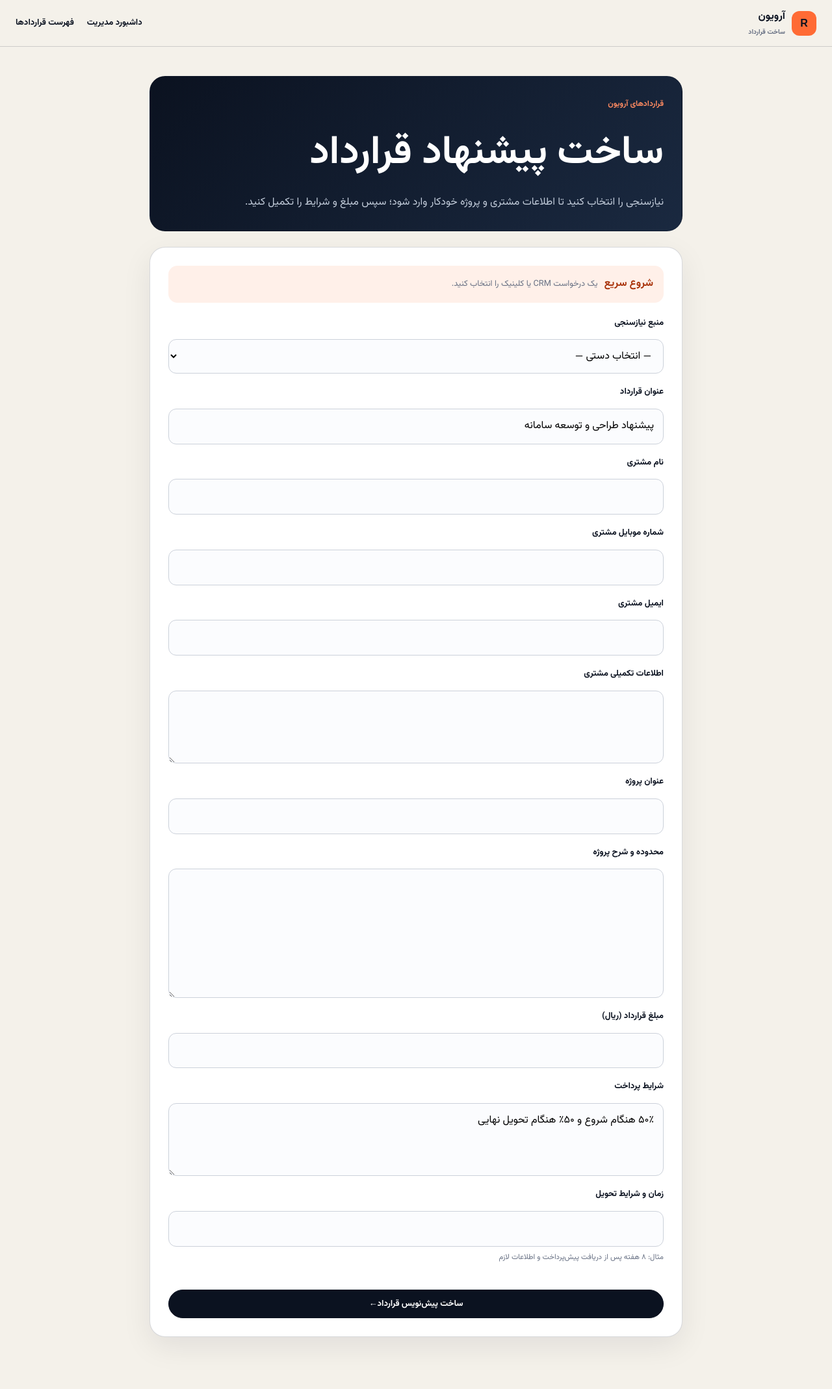
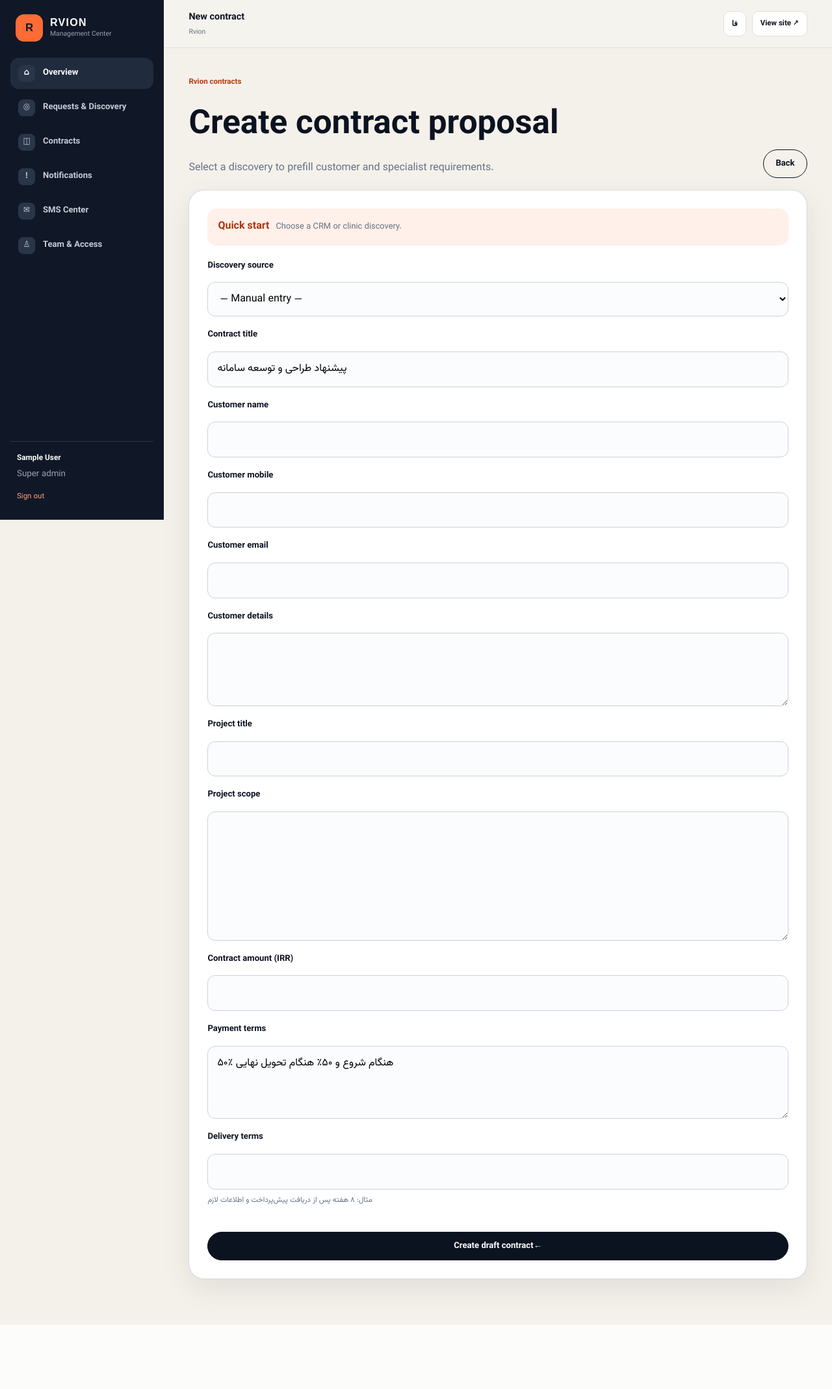
Before and after one commit to arvinyazdani/arvion, a Django app: page /contract/manage/new/ in a window 1280 px wide. Shown: the whole page at 65% size. After the commit the page ends 2039 px from the top, so only its background shows below. Run offline with Django 5.2, Linux system fonts and the light colour scheme; the visitor is signed in with stand-in values (Sample User, id 1); data comes from the database, SQL or seed files in the repository; data that the repository does not hold is empty; parts of the project's set-up code (start-up, migrations or seed data) failed here and were passed over.

Commit message:
Move contract workflow into management workspace

```diff
--- a/contracts/forms.py
+++ b/contracts/forms.py
@@ -4,6 +4,18 @@
 from crm_orders.models import CrmOrder
 from clinic_orders.models import ClinicOrder
 from .models import ContractProposal
+
+
+def _specialist_summary(order):
+    discovery = order.specialist_discovery if hasattr(order, "specialist_discovery") else None
+    if not discovery or discovery.status == "draft" or not discovery.answers:
+        return ""
+    lines = ["پاسخ‌های نیازسنجی تخصصی:"]
+    for key, value in discovery.answers.items():
+        if value not in (None, "", [], {}):
+            rendered = "، ".join(map(str, value)) if isinstance(value, list) else str(value)
+            lines.append(f"- {key}: {rendered}")
+    return "\n".join(lines)
 
 
 class ProposalForm(forms.ModelForm):
@@ -24,17 +36,28 @@
         return normalize_iran_mobile(self.cleaned_data["customer_phone"])
 
     def __init__(self, *args, **kwargs):
+        language = kwargs.pop("language", "fa")
         super().__init__(*args, **kwargs)
-        choices = [("", "— انتخاب دستی —")]
+        if language == "en":
+            labels = {
+                "needs_assessment": "Discovery source", "title": "Contract title", "customer_name": "Customer name",
+                "customer_phone": "Customer mobile", "customer_email": "Customer email", "client_details": "Customer details",
+                "project_title": "Project title", "project_scope": "Project scope", "amount_irr": "Contract amount (IRR)",
+                "payment_terms": "Payment terms", "delivery_terms": "Delivery terms",
+            }
+            for name, label in labels.items():
+                self.fields[name].label = label
+        choices = [("", "— Manual entry —" if language == "en" else "— انتخاب دستی —")]
         choices += [(f"crm:{item.pk}", f"CRM · {item.tracking_code} · {item.organization_name}") for item in CrmOrder.objects.order_by("-created_at")[:100]]
-        choices += [(f"clinic:{item.pk}", f"کلینیک · {item.tracking_code} · {item.clinic_name}") for item in ClinicOrder.objects.order_by("-created_at")[:100]]
+        clinic_label = "Clinic" if language == "en" else "کلینیک"
+        choices += [(f"clinic:{item.pk}", f"{clinic_label} · {item.tracking_code} · {item.clinic_name}") for item in ClinicOrder.objects.order_by("-created_at")[:100]]
         self.fields["needs_assessment"].choices = choices
 
     @property
     def assessment_data(self):
         data = {}
         for item in CrmOrder.objects.order_by("-created_at")[:100]:
-            data[f"crm:{item.pk}"] = {"customer_name": item.contact_name or item.organization_name, "customer_phone": item.phone, "customer_email": item.work_email, "project_title": f"سامانه CRM سازمانی {item.organization_name}", "project_scope": "\n".join(filter(None, [item.current_process, item.main_pain_points, item.required_integrations, item.security_requirements])), "client_details": f"نام مجموعه: {item.organization_name}\nصنعت: {item.industry}\nکد نیازسنجی: {item.tracking_code}\nمعیارهای موفقیت: {item.success_metrics}"}
+            data[f"crm:{item.pk}"] = {"customer_name": item.contact_name or item.organization_name, "customer_phone": item.phone, "customer_email": item.work_email, "project_title": f"سامانه CRM سازمانی {item.organization_name}", "project_scope": "\n\n".join(filter(None, [item.current_process, item.main_pain_points, item.required_integrations, item.security_requirements, _specialist_summary(item)])), "client_details": f"نام مجموعه: {item.organization_name}\nصنعت: {item.industry}\nکد نیازسنجی: {item.tracking_code}\nمعیارهای موفقیت: {item.success_metrics}"}
         for item in ClinicOrder.objects.order_by("-created_at")[:100]:
             data[f"clinic:{item.pk}"] = {"customer_name": item.contact_name or item.clinic_name, "customer_phone": item.phone, "customer_email": item.work_email, "project_title": f"پلتفرم کلینیک {item.clinic_name}", "project_scope": "\n".join(filter(None, [item.current_process, item.main_pain_points, item.required_integrations, item.security_requirements])), "client_details": f"نام مجموعه: {item.clinic_name}\nشهر: {item.city}\nکد نیازسنجی: {item.tracking_code}\nمعیارهای موفقیت: {item.success_metrics}"}
         return data
@@ -50,7 +73,8 @@
         self.instance.customer_email = source.work_email
         name = source.organization_name if kind == "crm" else source.clinic_name
         self.instance.project_title = f"{'سامانه CRM سازمانی' if kind == 'crm' else 'پلتفرم کلینیک'} {name}"
-        self.instance.project_scope = "\n".join(filter(None, [source.current_process, source.main_pain_points, source.required_integrations, source.security_requirements]))
+        specialist = _specialist_summary(source) if kind == "crm" else ""
+        self.instance.project_scope = "\n\n".join(filter(None, [source.current_process, source.main_pain_points, source.required_integrations, source.security_requirements, specialist]))
         location = f"صنعت: {source.industry}" if kind == "crm" else f"شهر: {source.city}"
         self.instance.client_details = f"نام مجموعه: {name}\n{location}\nکد نیازسنجی: {source.tracking_code}\nمعیارهای موفقیت: {source.success_metrics}"
 
@@ -83,7 +107,12 @@
 
     def __init__(self, *args, proposal, **kwargs):
         self.proposal = proposal
+        language = kwargs.pop("language", "fa")
         super().__init__(*args, **kwargs)
+        if language == "en":
+            self.fields["enabled_clauses"].label = "Enabled clauses"
+            self.fields["custom_title"].label = "New clause title"
+            self.fields["custom_body"].label = "New clause text"
         clauses = proposal.clauses.all()
         self.fields["enabled_clauses"].choices = [(str(item.pk), item.title) for item in clauses]
         self.initial.setdefault("enabled_clauses", [str(item.pk) for item in clauses if item.is_enabled])
--- a/contracts/templates/contracts/proposal_form_v2.html
+++ b/contracts/templates/contracts/proposal_form_v2.html
@@ -1,6 +1,6 @@
-{% load static %}
-<!doctype html><html lang="fa" dir="rtl"><head><meta charset="utf-8"><meta name="viewport" content="width=device-width,initial-scale=1"><meta name="robots" content="noindex,nofollow"><title>ساخت قرارداد | آرویون</title><link rel="stylesheet" href="{% static 'management_portal/management.css' %}?v=5"><link rel="stylesheet" href="{% static 'contracts/contracts.css' %}?v=4"></head>
-<body><header class="manager-top"><a class="manager-brand" href="{% url 'contracts:proposal_list' %}"><b>R</b><span>آرویون<small>ساخت قرارداد</small></span></a><nav><a href="{% url 'management_portal:dashboard' %}">داشبورد مدیریت</a><a href="{% url 'contracts:proposal_list' %}">فهرست قراردادها</a></nav></header>
-<main class="manager-shell contract-narrow"><section class="contract-hero"><span>قراردادهای آرویون</span><h1>ساخت پیشنهاد قرارداد</h1><p>نیازسنجی را انتخاب کنید تا اطلاعات مشتری و پروژه خودکار وارد شود؛ سپس مبلغ و شرایط را تکمیل کنید.</p></section>
-<form class="contract-form modern-contract-form" method="post" novalidate>{% csrf_token %}{{ form.non_field_errors }}<div class="source-callout"><strong>شروع سریع</strong><span>یک درخواست CRM یا کلینیک را انتخاب کنید.</span></div>{% for field in form %}<div class="contract-field"><label for="{{ field.id_for_label }}">{{ field.label }}</label>{{ field }}{% if field.errors %}<div class="form-errors">{{ field.errors }}</div>{% endif %}{% if field.help_text %}<small>{{ field.help_text }}</small>{% endif %}</div>{% endfor %}<button class="contract-button" type="submit">ساخت پیش‌نویس قرارداد <span>←</span></button></form></main></body></html>
-{{ assessment_data|json_script:"assessment-data" }}<script>(()=>{const data=JSON.parse(document.getElementById('assessment-data').textContent),select=document.querySelector('[name="needs_assessment"]');if(!select)return;select.addEventListener('change',()=>{const item=data[select.value];if(!item)return;for(const [name,value] of Object.entries(item)){const field=document.querySelector('[name="'+name+'"]');if(field)field.value=value}})})();</script>
+{% extends "management_portal/v2/base.html" %}{% load static %}
+{% block title %}{% if lang == 'fa' %}ساخت قرارداد | آرویون{% else %}New contract | Rvion{% endif %}{% endblock %}
+{% block page_title %}{% if lang == 'fa' %}قرارداد جدید{% else %}New contract{% endif %}{% endblock %}
+{% block extra_head %}<link rel="stylesheet" href="{% static 'contracts/contracts.css' %}?v=5">{% endblock %}
+{% block content %}<section class="m-page-head"><div><span>{% if lang == 'fa' %}قراردادهای آرویون{% else %}Rvion contracts{% endif %}</span><h1>{% if lang == 'fa' %}ساخت پیشنهاد قرارداد{% else %}Create contract proposal{% endif %}</h1><p>{% if lang == 'fa' %}با انتخاب نیازسنجی، اطلاعات اولیه و تخصصی مشتری خودکار وارد می‌شود.{% else %}Select a discovery to prefill customer and specialist requirements.{% endif %}</p></div><a class="contract-button secondary" href="{{ list_url }}">{% if lang == 'fa' %}بازگشت{% else %}Back{% endif %}</a></section><form class="contract-form modern-contract-form" method="post" novalidate>{% csrf_token %}{{ form.non_field_errors }}<div class="source-callout"><strong>{% if lang == 'fa' %}شروع سریع{% else %}Quick start{% endif %}</strong><span>{% if lang == 'fa' %}یک درخواست CRM یا کلینیک را انتخاب کنید.{% else %}Choose a CRM or clinic discovery.{% endif %}</span></div>{% for field in form %}<div class="contract-field"><label for="{{ field.id_for_label }}">{{ field.label }}</label>{{ field }}{% if field.errors %}<div class="form-errors">{{ field.errors }}</div>{% endif %}{% if field.help_text %}<small>{{ field.help_text }}</small>{% endif %}</div>{% endfor %}<button class="contract-button" type="submit">{% if lang == 'fa' %}ساخت پیش‌نویس قرارداد{% else %}Create draft contract{% endif %} <span>←</span></button></form>{{ assessment_data|json_script:"assessment-data" }}{% endblock %}
+{% block extra_scripts %}<script>(()=>{const data=JSON.parse(document.getElementById('assessment-data').textContent),select=document.querySelector('[name="needs_assessment"]');if(!select)return;select.addEventListener('change',()=>{const item=data[select.value];if(!item)return;for(const [name,value] of Object.entries(item)){const field=document.querySelector('[name="'+name+'"]');if(field)field.value=value}})})();</script>{% endblock %}
--- a/contracts/templates/contracts/proposal_list_v2.html
+++ b/contracts/templates/contracts/proposal_list_v2.html
@@ -1 +1,5 @@
-{% load static %}<!doctype html><html lang="fa" dir="rtl"><head><meta charset="utf-8"><meta name="viewport" content="width=device-width,initial-scale=1"><title>قراردادها | آرویون</title><link rel="stylesheet" href="{% static 'management_portal/management.css' %}?v=5"><link rel="stylesheet" href="{% static 'contracts/contracts.css' %}?v=4"></head><body><header class="manager-top"><a class="manager-brand" href="{% url 'management_portal:dashboard' %}"><b>R</b><span>آرویون<small>مدیریت قرارداد</small></span></a><nav><a href="{% url 'management_portal:dashboard' %}">داشبورد مدیریت</a><a href="{% url 'contracts:proposal_create' %}">قرارداد جدید</a></nav></header><main class="manager-shell"><section class="contract-hero"><span>مدیریت قراردادها</span><h1>پیشنهادهای قرارداد</h1><p>قراردادها را بسازید، بندها را مدیریت کنید و لینک اختصاصی مشتری را ارسال کنید.</p><a class="contract-button" href="{% url 'contracts:proposal_create' %}">＋ ساخت قرارداد جدید</a></section><section class="contract-list modern-contract-list">{% for item in proposals %}<a href="{% url 'contracts:proposal_detail' item.pk %}"><div><strong>{{ item.project_title }}</strong><span>{{ item.customer_name }} · <bdi>{{ item.customer_phone }}</bdi></span></div><b>{{ item.get_status_display }}</b><span>نسخه {{ item.current_version }}</span><i>←</i></a>{% empty %}<div class="empty-state">هنوز قراردادی ساخته نشده است.</div>{% endfor %}</section></main></body></html>
+{% extends "management_portal/v2/base.html" %}{% load static %}
+{% block title %}{% if lang == 'fa' %}قراردادها | آرویون{% else %}Contracts | Rvion{% endif %}{% endblock %}
+{% block page_title %}{% if lang == 'fa' %}قراردادها{% else %}Contracts{% endif %}{% endblock %}
+{% block extra_head %}<link rel="stylesheet" href="{% static 'contracts/contracts.css' %}?v=5">{% endblock %}
+{% block content %}<section class="m-page-head"><div><span>{% if lang == 'fa' %}فروش و حقوقی{% else %}Sales & Legal{% endif %}</span><h1>{% if lang == 'fa' %}پیشنهادهای قرارداد{% else %}Contract proposals{% endif %}</h1><p>{% if lang == 'fa' %}ساخت، نسخه‌بندی، ارسال و پیگیری پذیرش مشتری.{% else %}Create, version, share and track customer acceptance.{% endif %}</p></div><a class="contract-button" href="{{ create_url }}">{% if lang == 'fa' %}＋ قرارداد جدید{% else %}＋ New contract{% endif %}</a></section><section class="contract-list modern-contract-list">{% for row in proposal_rows %}<a href="{{ row.url }}"><div><strong>{{ row.item.project_title }}</strong><span>{{ row.item.customer_name }} · <bdi>{{ row.item.customer_phone }}</bdi></span></div><b>{{ row.item.get_status_display }}</b><span>{% if lang == 'fa' %}نسخه{% else %}Version{% endif %} {{ row.item.current_version }}</span><i>←</i></a>{% empty %}<div class="empty-state">{% if lang == 'fa' %}هنوز قراردادی ساخته نشده است.{% else %}No contracts yet.{% endif %}</div>{% endfor %}</section>{% endblock %}
--- a/contracts/views.py
+++ b/contracts/views.py
@@ -27,17 +27,23 @@
         raise PermissionDenied
 
 
+def _manager_url(request, old_name, new_name, *args):
+    namespace = getattr(getattr(request, "resolver_match", None), "namespace", "")
+    return reverse(f"management_portal:{new_name}" if namespace == "management_portal" else f"contracts:{old_name}", args=args)
+
+
 @staff_member_required(login_url="accounts:login")
 def proposal_list(request):
     _require_contract_manager(request)
-    return render(request, "contracts/proposal_list_v2.html", {"proposals": ContractProposal.objects.select_related("created_by")})
+    rows = [{"item": item, "url": _manager_url(request, "proposal_detail", "contract_detail", item.pk)} for item in ContractProposal.objects.select_related("created_by")]
+    return render(request, "contracts/proposal_list_v2.html", {"proposal_rows": rows, "create_url": _manager_url(request, "proposal_create", "contract_create"), "lang": getattr(request, "LANGUAGE_CODE", "fa")})
 
 
 @staff_member_required(login_url="accounts:login")
 @transaction.atomic
 def proposal_create(request):
     _require_contract_manager(request)
-    form = ProposalForm(request.POST or None)
+    form = ProposalForm(request.POST or None, language=getattr(request, "LANGUAGE_CODE", "fa"))
     if request.method == "POST" and form.is_valid():
         proposal = form.save(commit=False)
         form.apply_assessment()
@@ -45,8 +51,8 @@
         proposal.save()
         add_default_clauses(proposal)
         messages.success(request, "پیش‌نویس قرارداد ساخته شد؛ بندها را بررسی و سپس لینک را فعال کنید.")
-        return redirect("contracts:proposal_detail", proposal_id=proposal.pk)
-    return render(request, "contracts/proposal_form_v2.html", {"form": form, "assessment_data": form.assessment_data})
+        return redirect(_manager_url(request, "proposal_detail", "contract_detail", proposal.pk))
+    return render(request, "contracts/proposal_form_v2.html", {"form": form, "assessment_data": form.assessment_data, "list_url": _manager_url(request, "proposal_list", "contract_list"), "lang": getattr(request, "LANGUAGE_CODE", "fa")})
 
 
 @staff_member_required(login_url="accounts:login")
@@ -54,7 +60,7 @@
     _require_contract_manager(request)
     proposal = get_object_or_404(ContractProposal.objects.prefetch_related("clauses", "versions"), pk=proposal_id)
     public_url = request.build_absolute_uri(reverse("contracts:public_contract", args=[proposal.token]))
-    return render(request, "contracts/proposal_detail_v2.html", {"proposal": proposal, "public_url": public_url})
+    return render(request, "contracts/proposal_detail_v2.html", {"proposal": proposal, "public_url": public_url, "list_url": _manager_url(request, "proposal_list", "contract_list"), "clauses_url": _manager_url(request, "proposal_clauses", "contract_clauses", proposal.pk), "publish_url": _manager_url(request, "proposal_publish", "contract_publish", proposal.pk), "lang": getattr(request, "LANGUAGE_CODE", "fa")})
 
 
 @staff_member_required(login_url="accounts:login")
@@ -64,7 +70,7 @@
     proposal = get_object_or_404(ContractProposal.objects.prefetch_related("clauses"), pk=proposal_id)
     if proposal.status == "accepted":
         raise PermissionDenied
-    form = ClauseSelectionForm(request.POST or None, proposal=proposal)
+    form = ClauseSelectionForm(request.POST or None, proposal=proposal, language=getattr(request, "LANGUAGE_CODE", "fa"))
     if request.method == "POST" and form.is_valid():
         enabled = {int(value) for value in form.cleaned_data["enabled_clauses"]}
         proposal.clauses.update(is_enabled=False)
@@ -74,8 +80,8 @@
             position = (proposal.clauses.order_by("-position").values_list("position", flat=True).first() or 0) + 1
             ContractClause.objects.create(proposal=proposal, title=title, body=body, position=position)
         messages.success(request, "انتخاب بندها ذخیره شد. برای ارسال، نسخه جدید بسازید.")
-        return redirect("contracts:proposal_detail", proposal_id=proposal.pk)
-    return render(request, "contracts/proposal_clauses.html", {"proposal": proposal, "form": form})
+        return redirect(_manager_url(request, "proposal_detail", "contract_detail", proposal.pk))
+    return render(request, "contracts/proposal_clauses.html", {"proposal": proposal, "form": form, "detail_url": _manager_url(request, "proposal_detail", "contract_detail", proposal.pk), "lang": getattr(request, "LANGUAGE_CODE", "fa")})
 
 
 @staff_member_required(login_url="accounts:login")
@@ -87,7 +93,7 @@
         raise PermissionDenied
     version = publish_version(proposal, request.user)
     messages.success(request, f"نسخه {version.number} ثبت و لینک مشتری فعال شد.")
-    return redirect("contracts:proposal_detail", proposal_id=proposal.pk)
+    return redirect(_manager_url(request, "proposal_detail", "contract_detail", proposal.pk))
 
 
 @never_cache
--- a/management_portal/urls.py
+++ b/management_portal/urls.py
@@ -1,6 +1,7 @@
 from django.urls import path
 
 from .views import dashboard, notification_feed, notification_list, notification_status, request_detail, request_list, request_update, sms_send, staff_create, staff_edit, staff_list
+from contracts.views import proposal_clauses, proposal_create, proposal_detail, proposal_list, proposal_publish
 
 urlpatterns = [
     path("", dashboard, name="dashboard"),
@@ -14,4 +15,9 @@
     path("requests/", request_list, name="request_list"),
     path("requests/<str:kind>/<int:object_id>/", request_detail, name="request_detail"),
     path("requests/<str:kind>/<int:object_id>/update/", request_update, name="request_update"),
+    path("contracts/", proposal_list, name="contract_list"),
+    path("contracts/new/", proposal_create, name="contract_create"),
+    path("contracts/<int:proposal_id>/", proposal_detail, name="contract_detail"),
+    path("contracts/<int:proposal_id>/clauses/", proposal_clauses, name="contract_clauses"),
+    path("contracts/<int:proposal_id>/publish/", proposal_publish, name="contract_publish"),
 ]
--- a/management_portal/views.py
+++ b/management_portal/views.py
@@ -73,7 +73,7 @@
     notifications = _visible_notifications(user)
     metrics.insert(0, _metric("اعلان خوانده‌نشده", notifications.filter(status="unread").count(), "رویدادهای تازه مرتبط با مسئولیت شما", reverse("management_portal:notification_list"), "warning"))
     if user.is_superuser:
-        metrics.insert(1, _metric("قراردادها", ContractProposal.objects.exclude(status__in=("expired", "revoked")).count(), "ساخت، ارسال و پیگیری پذیرش", reverse("contracts:proposal_list"), "positive"))
+        metrics.insert(1, _metric("قراردادها", ContractProposal.objects.exclude(status__in=("expired", "revoked")).count(), "ساخت، ارسال و پیگیری پذیرش", reverse("management_portal:contract_list"), "positive"))
         metrics.insert(2, _metric("مدیران و مسئولان", User.objects.filter(is_staff=True, is_superuser=False).count(), "ساخت همکار و تنظیم نقش‌ها", reverse("management_portal:staff_list")))
         metrics.insert(3, _metric("ارسال پیامک", SMSDispatch.objects.filter(status="sent").count(), "ارسال تکی یا گروهی و مشاهده سابقه", reverse("management_portal:sms_send")))
     # V2 never sends managers back to Django Admin. Modules are replaced phase by phase.
```
Also changed, not shown: ADMIN_PLATFORM_REBUILD_PLAN.md (+2 -0 lines), contracts/templates/contracts/proposal_clauses.html (+5 -1 lines), contracts/templates/contracts/proposal_detail_v2.html (+5 -1 lines), contracts/tests.py (+31 -1 lines).
